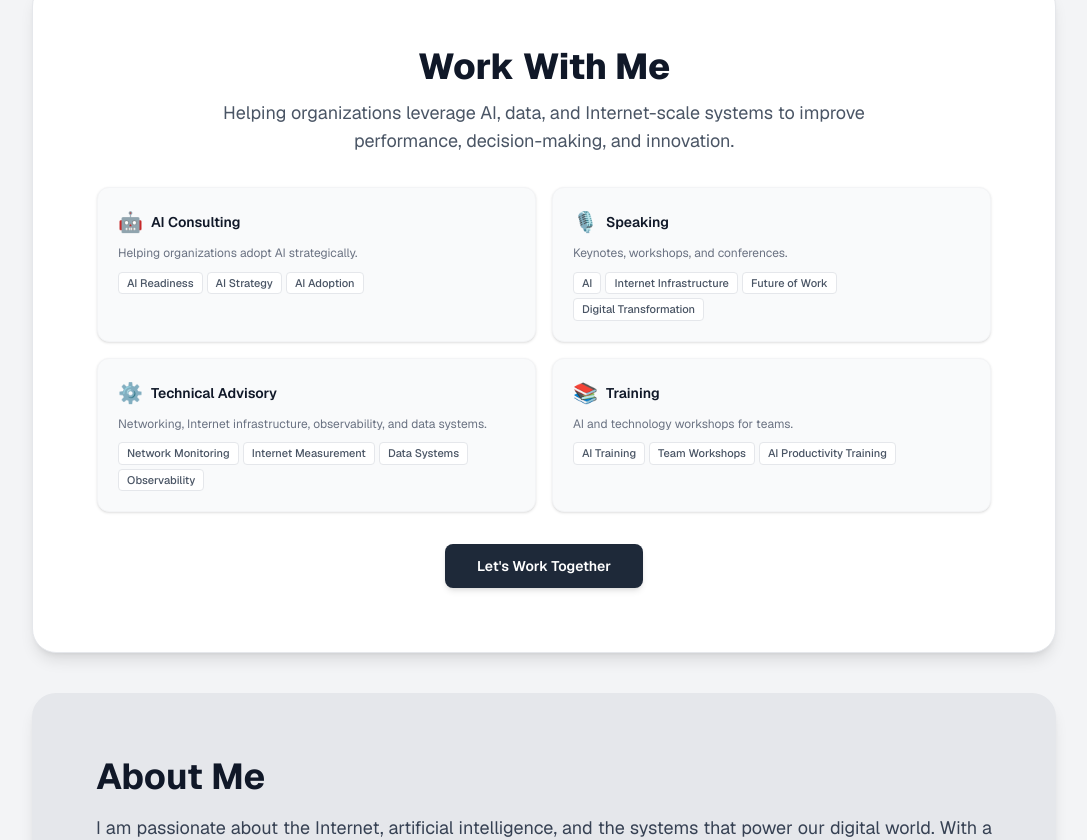
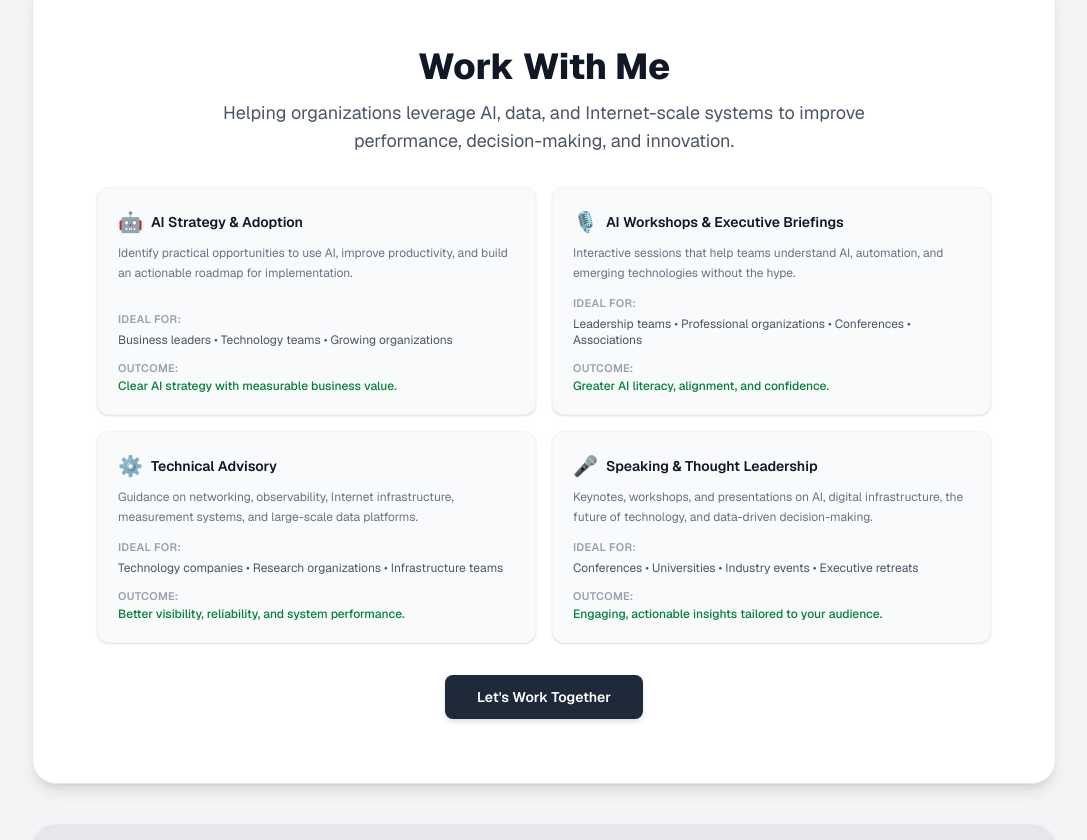
Before and after one commit to rodricfanou/rodricfanou.github.io, a Next.js app: page / in a window 1280 px wide. Shown: the part 525-1365 px from the top of the page, without its empty margins (96-1183 px from the left). Built offline with nearby package versions, Linux system fonts and the light colour scheme.

Commit message:
Update Work With Me sections on homepage and /contact with new structured content

```diff
--- a/src/app/contact/page.tsx
+++ b/src/app/contact/page.tsx
@@ -9,27 +9,31 @@ const services = {
   en: [
     {
       icon: "🤖",
-      title: "AI Consulting",
-      desc: "Helping organizations adopt AI strategically.",
-      subs: ["AI Readiness", "AI Strategy", "AI Adoption"],
+      title: "AI Strategy & Adoption",
+      desc: "Identify practical opportunities to use AI, improve productivity, and build an actionable roadmap for implementation.",
+      idealFor: ["Business leaders", "Technology teams", "Growing organizations"],
+      outcome: "Clear AI strategy with measurable business value.",
     },
     {
       icon: "🎙️",
-      title: "Speaking",
-      desc: "Keynotes, workshops, and conferences.",
-      subs: ["AI", "Internet Infrastructure", "Future of Work", "Digital Transformation"],
+      title: "AI Workshops & Executive Briefings",
+      desc: "Interactive sessions that help teams understand AI, automation, and emerging technologies without the hype.",
+      idealFor: ["Leadership teams", "Professional organizations", "Conferences", "Associations"],
+      outcome: "Greater AI literacy, alignment, and confidence.",
     },
     {
       icon: "⚙️",
       title: "Technical Advisory",
-      desc: "Networking, Internet infrastructure, observability, and data systems.",
-      subs: ["Network Monitoring", "Internet Measurement", "Data Systems", "Observability"],
+      desc: "Guidance on networking, observability, Internet infrastructure, measurement systems, and large-scale data platforms.",
+      idealFor: ["Technology companies", "Research organizations", "Infrastructure teams"],
+      outcome: "Better visibility, reliability, and system performance.",
     },
     {
-      icon: "📚",
-      title: "Training",
-      desc: "AI and technology workshops for teams.",
-      subs: ["AI Training", "Team Workshops", "AI Productivity Training"],
+      icon: "🎤",
+      title: "Speaking & Thought Leadership",
+      desc: "Keynotes, workshops, and presentations on AI, digital infrastructure, the future of technology, and data-driven decision-making.",
+      idealFor: ["Conferences", "Universities", "Industry events", "Executive retreats"],
+      outcome: "Engaging, actionable insights tailored to your audience.",
     },
   ],
   fr: [
@@ -37,25 +41,29 @@ const services = {
       icon: "🤖",
       title: "Conseil en IA",
       desc: "Aider les organisations à adopter l'IA de manière stratégique.",
-      subs: ["Préparation à l'IA", "Stratégie IA", "Adoption de l'IA"],
+      idealFor: ["Business leaders", "Technology teams", "Growing organizations"],
+      outcome: "Clear AI strategy with measurable business value.",
     },
     {
       icon: "🎙️",
       title: "Conférences",
       desc: "Keynotes, ateliers et conférences.",
-      subs: ["IA", "Infrastructure Internet", "Avenir du Travail", "Transformation Numérique"],
+      idealFor: ["Leadership teams", "Professional organizations", "Conferences", "Associations"],
+      outcome: "Greater AI literacy, alignment, and confidence.",
     },
     {
       icon: "⚙️",
       title: "Conseil Technique",
       desc: "Réseaux, infrastructure Internet, observabilité et systèmes de données.",
-      subs: ["Surveillance Réseau", "Mesure Internet", "Systèmes de Données", "Observabilité"],
+      idealFor: ["Technology companies", "Research organizations", "Infrastructure teams"],
+      outcome: "Better visibility, reliability, and system performance.",
     },
     {
-      icon: "📚",
-      title: "Formation",
-      desc: "Ateliers IA et technologie pour les équipes.",
-      subs: ["Formation IA", "Ateliers d'Équipe", "Formation Productivité IA"],
+      icon: "🎤",
+      title: "Speaking & Thought Leadership",
+      desc: "Keynotes, workshops, and presentations on AI, digital infrastructure, the future of technology, and data-driven decision-making.",
+      idealFor: ["Conferences", "Universities", "Industry events", "Executive retreats"],
+      outcome: "Engaging, actionable insights tailored to your audience.",
     },
   ],
 };
@@ -278,6 +286,12 @@ export default function Contact() {
       {/* Services Grid */}
       <section className="w-full max-w-5xl mt-8 md:mt-10">
         <FadeIn>
+          <div className="text-center mb-6">
+            <h2 className="text-xl font-bold text-gray-900 md:text-2xl">Work With Me</h2>
+            <p className="text-gray-500 text-sm mt-1 max-w-2xl mx-auto">
+              Helping organizations leverage AI, data, and Internet-scale systems to improve performance, decision-making, and innovation.
+            </p>
+          </div>
           <div className="grid grid-cols-1 sm:grid-cols-2 gap-4">
             {tServices.map((svc) => (
               <div
@@ -288,14 +302,15 @@ export default function Contact() {
                   <span className="text-xl">{svc.icon}</span>
                   <h3 className="font-semibold text-gray-900 text-sm">{svc.title}</h3>
                 </div>
-                <p className="text-gray-500 text-xs leading-relaxed mb-2">{svc.desc}</p>
-                <ul className="flex flex-wrap gap-1">
-                  {svc.subs.map((sub) => (
-                    <li key={sub} className="px-2 py-0.5 bg-gray-100 text-gray-600 rounded text-[11px] font-medium">
-                      {sub}
-                    </li>
-                  ))}
-                </ul>
+                <p className="text-gray-500 text-xs leading-relaxed mb-3">{svc.desc}</p>
+                <p className="text-[11px] font-semibold text-gray-400 uppercase tracking-wide mb-1">
+                  {isFr ? "Idéal pour :" : "Ideal for:"}
+                </p>
+                <p className="text-xs text-gray-600 mb-3">{svc.idealFor.join(" • ")}</p>
+                <p className="text-[11px] font-semibold text-gray-400 uppercase tracking-wide mb-0.5">
+                  {isFr ? "Résultat :" : "Outcome:"}
+                </p>
+                <p className="text-xs text-green-700 font-medium">{svc.outcome}</p>
               </div>
             ))}
           </div>
--- a/src/app/page.tsx
+++ b/src/app/page.tsx
@@ -78,55 +78,57 @@ export default function Home() {
             </p>
           </div>
           <div className="grid grid-cols-1 sm:grid-cols-2 gap-4">
-            <div className="bg-gray-50 rounded-xl p-5 shadow-sm hover:shadow-md transition-shadow duration-200 border border-gray-100">
+            <div className="bg-gray-50 rounded-xl p-5 shadow-sm hover:shadow-md transition-shadow duration-200 border border-gray-100 flex flex-col">
               <div className="flex items-center gap-2 mb-2">
                 <span className="text-xl">🤖</span>
-                <h3 className="font-semibold text-gray-900 text-sm">AI Consulting</h3>
+                <h3 className="font-semibold text-gray-900 text-sm">AI Strategy &amp; Adoption</h3>
               </div>
-              <p className="text-gray-500 text-xs leading-relaxed mb-2">Helping organizations adopt AI strategically.</p>
-              <ul className="flex flex-wrap gap-1">
-                <li className="px-2 py-0.5 bg-white text-gray-600 rounded text-[11px] font-medium border border-gray-200">AI Readiness</li>
-                <li className="px-2 py-0.5 bg-white text-gray-600 rounded text-[11px] font-medium border border-gray-200">AI Strategy</li>
-                <li className="px-2 py-0.5 bg-white text-gray-600 rounded text-[11px] font-medium border border-gray-200">AI Adoption</li>
-              </ul>
+              <p className="text-gray-500 text-xs leading-relaxed mb-3">Identify practical opportunities to use AI, improve productivity, and build an actionable roadmap for implementation.</p>
+              <div className="mt-auto">
+                <p className="text-[11px] font-semibold text-gray-400 uppercase tracking-wide mb-1">Ideal for:</p>
+                <p className="text-xs text-gray-600 mb-3">Business leaders &bull; Technology teams &bull; Growing organizations</p>
+                <p className="text-[11px] font-semibold text-gray-400 uppercase tracking-wide mb-0.5">Outcome:</p>
+                <p className="text-xs text-green-700 font-medium">Clear AI strategy with measurable business value.</p>
+              </div>
             </div>
-            <div className="bg-gray-50 rounded-xl p-5 shadow-sm hover:shadow-md transition-shadow duration-200 border border-gray-100">
+            <div className="bg-gray-50 rounded-xl p-5 shadow-sm hover:shadow-md transition-shadow duration-200 border border-gray-100 flex flex-col">
               <div className="flex items-center gap-2 mb-2">
                 <span className="text-xl">🎙️</span>
-                <h3 className="font-semibold text-gray-900 text-sm">Speaking</h3>
+                <h3 className="font-semibold text-gray-900 text-sm">AI Workshops &amp; Executive Briefings</h3>
               </div>
-              <p className="text-gray-500 text-xs leading-relaxed mb-2">Keynotes, workshops, and conferences.</p>
-              <ul className="flex flex-wrap gap-1">
-                <li className="px-2 py-0.5 bg-white text-gray-600 rounded text-[11px] font-medium border border-gray-200">AI</li>
-                <li className="px-2 py-0.5 bg-white text-gray-600 rounded text-[11px] font-medium border border-gray-200">Internet Infrastructure</li>
-                <li className="px-2 py-0.5 bg-white text-gray-600 rounded text-[11px] font-medium border border-gray-200">Future of Work</li>
-                <li className="px-2 py-0.5 bg-white text-gray-600 rounded text-[11px] font-medium border border-gray-200">Digital Transformation</li>
-              </ul>
+              <p className="text-gray-500 text-xs leading-relaxed mb-3">Interactive sessions that help teams understand AI, automation, and emerging technologies without the hype.</p>
+              <div className="mt-auto">
+                <p className="text-[11px] font-semibold text-gray-400 uppercase tracking-wide mb-1">Ideal for:</p>
+                <p className="text-xs text-gray-600 mb-3">Leadership teams &bull; Professional organizations &bull; Conferences &bull; Associations</p>
+                <p className="text-[11px] font-semibold text-gray-400 uppercase tracking-wide mb-0.5">Outcome:</p>
+                <p className="text-xs text-green-700 font-medium">Greater AI literacy, alignment, and confidence.</p>
+              </div>
             </div>
-            <div className="bg-gray-50 rounded-xl p-5 shadow-sm hover:shadow-md transition-shadow duration-200 border border-gray-100">
+            <div className="bg-gray-50 rounded-xl p-5 shadow-sm hover:shadow-md transition-shadow duration-200 border border-gray-100 flex flex-col">
               <div className="flex items-center gap-2 mb-2">
                 <span className="text-xl">⚙️</span>
                 <h3 className="font-semibold text-gray-900 text-sm">Technical Advisory</h3>
               </div>
-              <p className="text-gray-500 text-xs leading-relaxed mb-2">Networking, Internet infrastructure, observability, and data systems.</p>
-              <ul className="flex flex-wrap gap-1">
-                <li className="px-2 py-0.5 bg-white text-gray-600 rounded text-[11px] font-medium border border-gray-200">Network Monitoring</li>
-                <li className="px-2 py-0.5 bg-white text-gray-600 rounded text-[11px] font-medium border border-gray-200">Internet Measurement</li>
-                <li className="px-2 py-0.5 bg-white text-gray-600 rounded text-[11px] font-medium border border-gray-200">Data Systems</li>
-                <li className="px-2 py-0.5 bg-white text-gray-600 rounded text-[11px] font-medium border border-gray-200">Observability</li>
-              </ul>
+              <p className="text-gray-500 text-xs leading-relaxed mb-3">Guidance on networking, observability, Internet infrastructure, measurement systems, and large-scale data platforms.</p>
+              <div className="mt-auto">
+                <p className="text-[11px] font-semibold text-gray-400 uppercase tracking-wide mb-1">Ideal for:</p>
+                <p className="text-xs text-gray-600 mb-3">Technology companies &bull; Research organizations &bull; Infrastructure teams</p>
+                <p className="text-[11px] font-semibold text-gray-400 uppercase tracking-wide mb-0.5">Outcome:</p>
+                <p className="text-xs text-green-700 font-medium">Better visibility, reliability, and system performance.</p>
+              </div>
             </div>
-            <div className="bg-gray-50 rounded-xl p-5 shadow-sm hover:shadow-md transition-shadow duration-200 border border-gray-100">
+            <div className="bg-gray-50 rounded-xl p-5 shadow-sm hover:shadow-md transition-shadow duration-200 border border-gray-100 flex flex-col">
               <div className="flex items-center gap-2 mb-2">
-                <span className="text-xl">📚</span>
-                <h3 className="font-semibold text-gray-900 text-sm">Training</h3>
+                <span className="text-xl">🎤</span>
+                <h3 className="font-semibold text-gray-900 text-sm">Speaking &amp; Thought Leadership</h3>
               </div>
-              <p className="text-gray-500 text-xs leading-relaxed mb-2">AI and technology workshops for teams.</p>
-              <ul className="flex flex-wrap gap-1">
-                <li className="px-2 py-0.5 bg-white text-gray-600 rounded text-[11px] font-medium border border-gray-200">AI Training</li>
-                <li className="px-2 py-0.5 bg-white text-gray-600 rounded text-[11px] font-medium border border-gray-200">Team Workshops</li>
-                <li className="px-2 py-0.5 bg-white text-gray-600 rounded text-[11px] font-medium border border-gray-200">AI Productivity Training</li>
-              </ul>
+              <p className="text-gray-500 text-xs leading-relaxed mb-3">Keynotes, workshops, and presentations on AI, digital infrastructure, the future of technology, and data-driven decision-making.</p>
+              <div className="mt-auto">
+                <p className="text-[11px] font-semibold text-gray-400 uppercase tracking-wide mb-1">Ideal for:</p>
+                <p className="text-xs text-gray-600 mb-3">Conferences &bull; Universities &bull; Industry events &bull; Executive retreats</p>
+                <p className="text-[11px] font-semibold text-gray-400 uppercase tracking-wide mb-0.5">Outcome:</p>
+                <p className="text-xs text-green-700 font-medium">Engaging, actionable insights tailored to your audience.</p>
+              </div>
             </div>
           </div>
           <div className="text-center mt-8">
```
